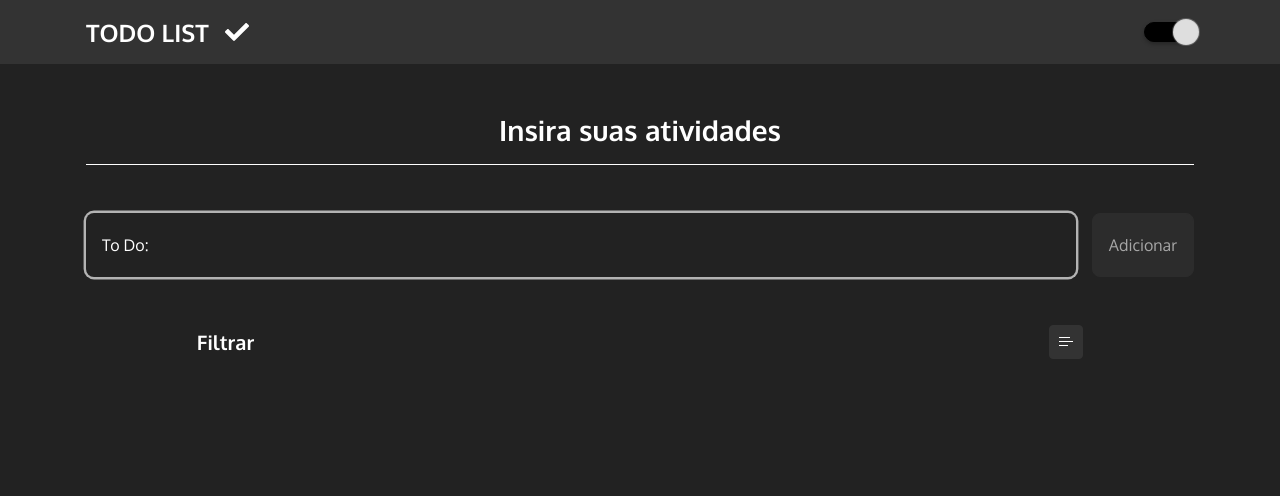
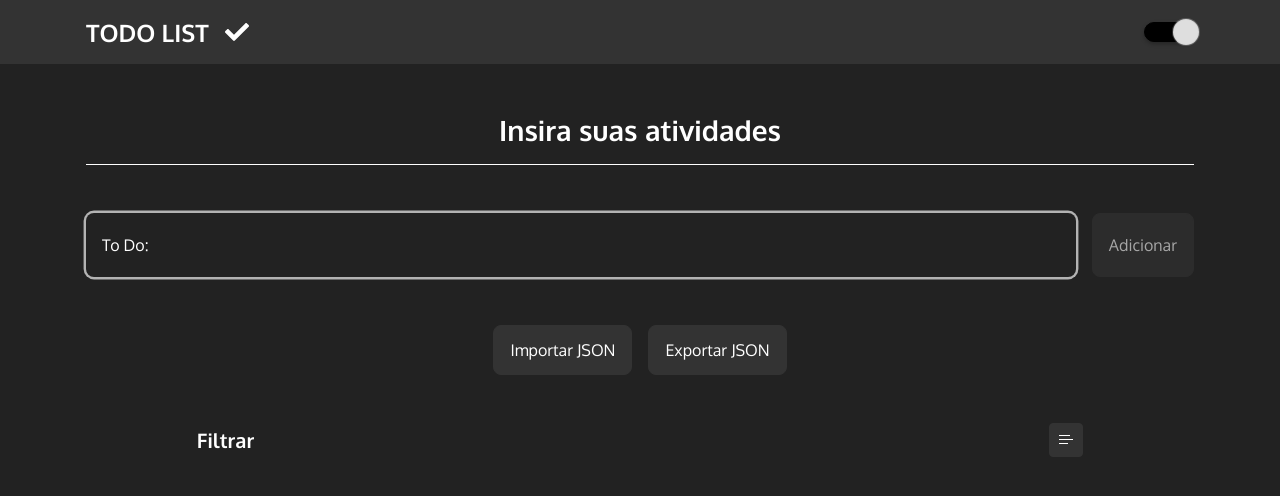
Before and after one commit to carlos-HFC/TodoList, a React (Create React App) app: page / in a window 1280 px wide. Shown: the top 496 px of the page. Built offline with nearby package versions, Linux system fonts and the light colour scheme.

Commit message:
Importação da contextAPI e componentes separados, refatoração de código, implementação de importação e exportação de arquivo JSON

```diff
--- a/src/pages/Todo/index.tsx
+++ b/src/pages/Todo/index.tsx
@@ -1,51 +1,38 @@
-import { lazy, Suspense, useRef } from "react";
-import { FormEvent, useEffect, useState } from "react";
-import { VscListSelection, VscSave } from "react-icons/vsc";
 
+import { ChangeEvent, FormEvent, lazy, Suspense, useRef, useState } from "react";
+import { VscSave } from "react-icons/vsc";
+
+import { TTodos } from "../../@types";
 import { Button, Input } from "../../components";
+import { INITIAL_STATE_EDIT_TODO } from "../../constants";
+import { useTodo } from "../../context";
 
-import { Filter, List, Main } from "./styles";
+import { Main } from "./styles";
 
+const Filter = lazy(() => import('../../components').then(({ Filter }) => ({ default: Filter })));
 const Item = lazy(() => import('../../components').then(({ Item }) => ({ default: Item })));
-
-interface TTodos {
-  id: number;
-  text: string;
-  checked: boolean;
-}
-
-interface TFilterTodos {
-  filter: boolean;
-  todos: TTodos[];
-}
-
-const INITIAL_STATE_TODOS_FILTERED = {} as TFilterTodos;
-const INITIAL_STATE_EDIT_TODO = {} as TTodos;
-const INITIAL_STATE_FILTER_TODO = {
-  text: "",
-  type: ""
-};
+const List = lazy(() => import('./styles').then(({ List }) => ({ default: List })));
 
 export function Todo() {
+  const { todos, todosFiltered, handleSetTodos } = useTodo();
+
   const listRef = useRef<HTMLUListElement | null>(null);
 
-  const [openFilter, setOpenFilter] = useState(false);
   const [item, setItem] = useState("");
   const [edit, setEdit] = useState(INITIAL_STATE_EDIT_TODO);
-  const [filter, setFilter] = useState(INITIAL_STATE_FILTER_TODO);
-  const [todos, setTodos] = useState<TTodos[]>(JSON.parse(localStorage.getItem(String(process.env.REACT_APP_TODO_LIST)) as string) || []);
-  const [todosFiltered, setTodosFiltered] = useState(INITIAL_STATE_TODOS_FILTERED);
-
-  useEffect(() => localStorage.setItem(String(process.env.REACT_APP_TODO_LIST), JSON.stringify(todos)), [todos]);
 
   function addItem(e: FormEvent) {
     e.preventDefault();
 
     if (!item.trim()) return;
 
-    const newTodo = { text: item.trim(), id: todos.length + 1, checked: false };
+    let allTodos = [...todos];
 
-    setTodos([...todos, newTodo]);
+    let lastTodo = (allTodos?.pop()?.id || allTodos.length) + 1;
+
+    const newTodo = { text: item.trim(), id: lastTodo, checked: false };
+
+    handleSetTodos([...todos, newTodo]);
 
     setItem("");
   }
@@ -53,7 +40,7 @@ export function Todo() {
   function removeItem(id: number) {
     const filtered = todos.filter(todo => todo.id !== id);
 
-    setTodos(filtered);
+    handleSetTodos(filtered);
   }
 
   function handleToggleChecked(id: number) {
@@ -63,7 +50,7 @@ export function Todo() {
 
     Object.assign(todoById, { checked: !todoById.checked });
 
-    setTodos([...filtered, todoById].sort((a, b) => a.id - b.id));
+    handleSetTodos([...filtered, todoById].sort((a, b) => a.id - b.id));
   }
 
   function editItem(id: number) {
@@ -81,36 +68,50 @@ export function Todo() {
 
     Object.assign(todoById, { text: edit.text });
 
-    setTodos([...filtered, todoById].sort((a, b) => a.id - b.id));
+    handleSetTodos([...filtered, todoById].sort((a, b) => a.id - b.id));
 
     setEdit(INITIAL_STATE_EDIT_TODO);
   }
 
-  function handleFilterTodo(e: FormEvent) {
-    e.preventDefault();
+  function readFile(file: File) {
+    return new Promise((resolve, reject) => {
+      const reader = new FileReader();
+      reader.onload = () => resolve(reader.result);
+      reader.onerror = (err) => reject(err);
+      reader.readAsText(file);
+    });
+  }
 
-    const filtered = todos.filter(todo => {
-      if (filter.text) {
-        if (filter.type === "Done") return todo.checked && todo.text.toLowerCase().startsWith(filter.text.toLowerCase());
-        if (filter.type === "Incomplete") return !todo.checked && todo.text.toLowerCase().startsWith(filter.text.toLowerCase());
-        return todo.text.toLowerCase().startsWith(filter.text.toLowerCase());
-      } else {
-        if (filter.type === "Done") return todo.checked;
-        if (filter.type === "Incomplete") return !todo.checked;
-        return todo;
+  function uploadTodos(e: ChangeEvent<HTMLInputElement>) {
+    const file = e.target.files && e.target.files[0];
+
+    readFile(file as File)
+      .then(base => {
+        const importedTodos = JSON.parse(base as string) as TTodos[];
+
+        let concatTodos = [...importedTodos, ...todos];
+
+        const newTodos = concatTodos.filter((todo, index, newArr) => newArr.findIndex(v2 => v2.id === todo.id) === index).sort((a, b) => a.id - b.id);
+
+        handleSetTodos(newTodos);
+      });
   }
+
+  function downloadTodos() {
+    const blob = new Blob([JSON.stringify(todos)], { type: 'text/json' });
+
+    const a = document.createElement('a');
+    a.download = 'todos.json';
+    a.href = window.URL.createObjectURL(blob);
+
+    const clickEvent = new MouseEvent('click', {
+      view: window,
+      bubbles: true,
+      cancelable: true
     });
 
-    if (filtered.length > 0) {
-      listRef.current?.scrollIntoView({ behavior: "smooth" });
-    }
-
-    setTodosFiltered({ todos: filtered, filter: true });
-  }
-
-  function cancelFilterTodo() {
-    setTodosFiltered(INITIAL_STATE_TODOS_FILTERED);
-    setFilter(INITIAL_STATE_FILTER_TODO);
+    a.dispatchEvent(clickEvent);
+    a.remove();
   }
 
   return (
@@ -119,59 +120,24 @@ export function Todo() {
         <h1>Insira suas atividades</h1>
 
         <form onSubmit={addItem}>
-          <Input value={item} onChange={e => setItem(e.target.value)} />
+          <Input id="ToDo" value={item} onChange={e => setItem(e.target.value)} />
           <Button variant="success" disabled={!item.trim()}>
             Adicionar
           </Button>
         </form>
 
-        <Filter open={openFilter}>
-          <header>
-            <h2>Filtrar</h2>
-            <Button onClick={() => setOpenFilter(open => !open)}>
-              <VscListSelection />
+        <div className="external_funcionalities">
+          <Button as="label">
+            Importar JSON
+            <input type="file" onChange={uploadTodos} />
           </Button>
-          </header>
-
-          <div className="filter">
-            <form onSubmit={handleFilterTodo}>
-              <Input label="Título To Do"
-                value={filter.text} onChange={e => setFilter({ ...filter, text: e.target.value })}
-              />
-              <fieldset>
-                <span>Tipo</span>
-                <div className="filter_types">
-                  <div className="filter_types-check">
-                    <input type="radio" id="All" name="filterTodos"
-                      checked={!filter.type} value="" onChange={e => setFilter({ ...filter, type: e.target.value })}
-                    />
-                    <label htmlFor="All">Todos</label>
-                  </div>
-                  <div className="filter_types-check">
-                    <input type="radio" id="Incomplete" name="filterTodos"
-                      checked={filter.type === "Incomplete"} value="Incomplete" onChange={e => setFilter({ ...filter, type: e.target.value })}
-                    />
-                    <label htmlFor="Incomplete">A fazer</label>
-                  </div>
-                  <div className="filter_types-check">
-                    <input type="radio" id="Done" name="filterTodos"
-                      checked={filter.type === "Done"} value="Done" onChange={e => setFilter({ ...filter, type: e.target.value })}
-                    />
-                    <label htmlFor="Done">Concluídos</label>
-                  </div>
-                </div>
-              </fieldset>
-              <div className="filter_btns">
-                <Button type="submit">
-                  Filtrar
-                </Button>
-                <Button variant="secondary" onClick={cancelFilterTodo} type="reset">
-                  Cancelar
+          <Button onClick={downloadTodos}>
+            Exportar JSON
           </Button>
         </div>
-            </form>
-          </div>
-        </Filter>
+
+        <Suspense fallback={"Loading"}>
+          <Filter listRef={listRef} />
 
           <List ref={listRef}>
             {(todosFiltered.todos || todos).map(todo => edit.id === todo.id ? (
@@ -184,7 +150,6 @@ export function Todo() {
                 </Button>
               </form>
             ) : (
-            <Suspense fallback={"ola"}>
               <Item key={todo.id} checked={todo.checked}
                 onChecked={() => handleToggleChecked(todo.id)}
                 onEdit={() => editItem(todo.id)}
@@ -192,9 +157,9 @@ export function Todo() {
               >
                 {todo.text}
               </Item>
-            </Suspense>
             ))}
           </List>
+        </Suspense>
       </div>
     </Main>
   );
--- a/src/pages/Todo/styles.ts
+++ b/src/pages/Todo/styles.ts
@@ -9,7 +9,11 @@ export const Main = styled.main`
   .container {
     display: flex;
     flex-direction: column;
+    gap: 2rem;
+
+    @media (min-width: 768px) {
       gap: 3rem;
+    }
   }
 
   h1 {
@@ -35,142 +39,30 @@ export const Main = styled.main`
       flex-direction: row;
     }
   }
-`;
 
-export const Filter = styled.section<{ open: boolean; }>`
-  display: flex;
-  flex-direction: column;
-  align-items: center;
+  .external_funcionalities {
     width: 100%;
-
-  header {
-    display: flex;
-    flex-direction: row;
-    gap: 1rem;
-    justify-content: space-between;
-    align-items: center;
-    width: 100%;
-
-    @media (min-width: 768px) {
-      width: 80%;
-    }
-
-    h2 {
-      color: ${props => props.theme.text};
-      font-size: 1.25rem;
-    }
-
-    button {
-      border-radius: .25rem;
-      padding: .5rem;
-    }
-  }
-
-  .filter {
-    max-height: 0;
-    overflow: hidden;
-    transition: max-height .5s;
-    width: 100%;
-    ${props => props.open && `
-      max-height: 500px;
-      transition: max-height 1.5s;
-    `};
-
-    @media (min-width: 768px) {
-      width: 80%;
-    }
-
-    form {
     display: flex;
     justify-content: center;
     align-items: center;
     flex-direction: column;
-      margin: 1rem 0;
+    gap: .5rem;
 
     @media (min-width: 768px) {
       flex-direction: row;
+      gap: 1rem;
     }
 
-      input[type="text"] {
-        box-shadow: inset 0 0 0 0.15rem ${lighten(.7, COLORS.black)};
-      }
-
-      fieldset {
-        display: flex;
-        justify-content: center;
-        gap: 1rem;
-        border: 0;
-        flex-direction: column;
-        width: 100%;
-
-        span {
-          color: ${props => props.theme.text};
-        }
-
-        .filter_types{
-          display: flex;
-          gap: 1rem;
-          flex-direction: column;
-
-          @media (min-width: 768px) {
-            flex-direction: row;
-          }
-
-          &-check {
-            display: flex;
-            flex-direction: row;
-            gap: 0.5rem;
-            align-items: center;
-            width: auto;
-
-            input[type="radio"] {
-              appearance: none;
-              border: 1px solid ${COLORS.gray400};
-              outline: none;
-              position: relative;
-              transition: background-color .2s, border-color .2s;
-              border-radius: 50%;
-              height: 1rem;
-              width: 1rem;
-              min-width: 1rem;
-              max-width: 1rem;
-              min-height: 1rem;
-              max-height: 1rem;
-              user-select: none;
-
-              &:checked {
-                background: ${COLORS.gray600};
-                border-color: ${COLORS.gray600};
-              }
-            }
-
-            label {
-              color: ${props => props.theme.text};
-            }
-          }
-        }
-      }
-
-      .filter_btns {
-        display: flex;
-        flex-direction: column;
-        justify-content: center;
-        align-items: center;
-        width: 100%;
-        gap: 0.5rem;
-
-        @media (min-width: 768px) {
-          flex-direction: row;
-          width: auto;
-        }
-
-        button {
+    label, button {
+      cursor: pointer;
       width: 100%;
 
       @media (min-width: 768px) {
         width: auto;
       }
-        }
+
+      input {
+        display: none;
       }
     }
   }
```
Lines whose indentation alone changed are shown as unchanged.
